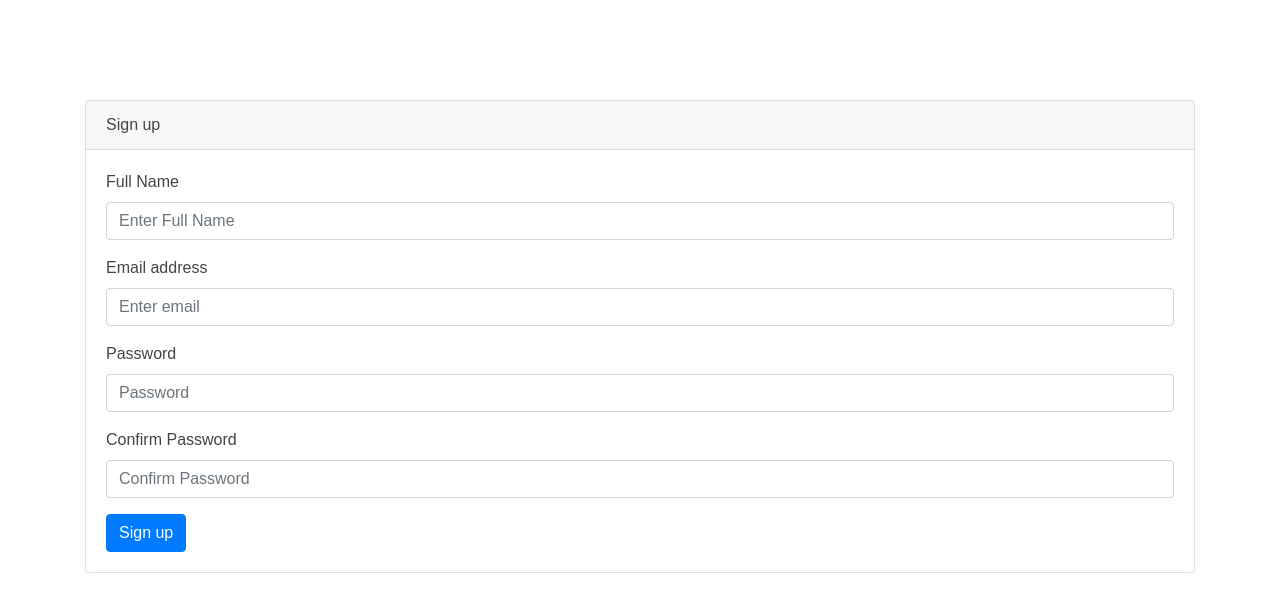
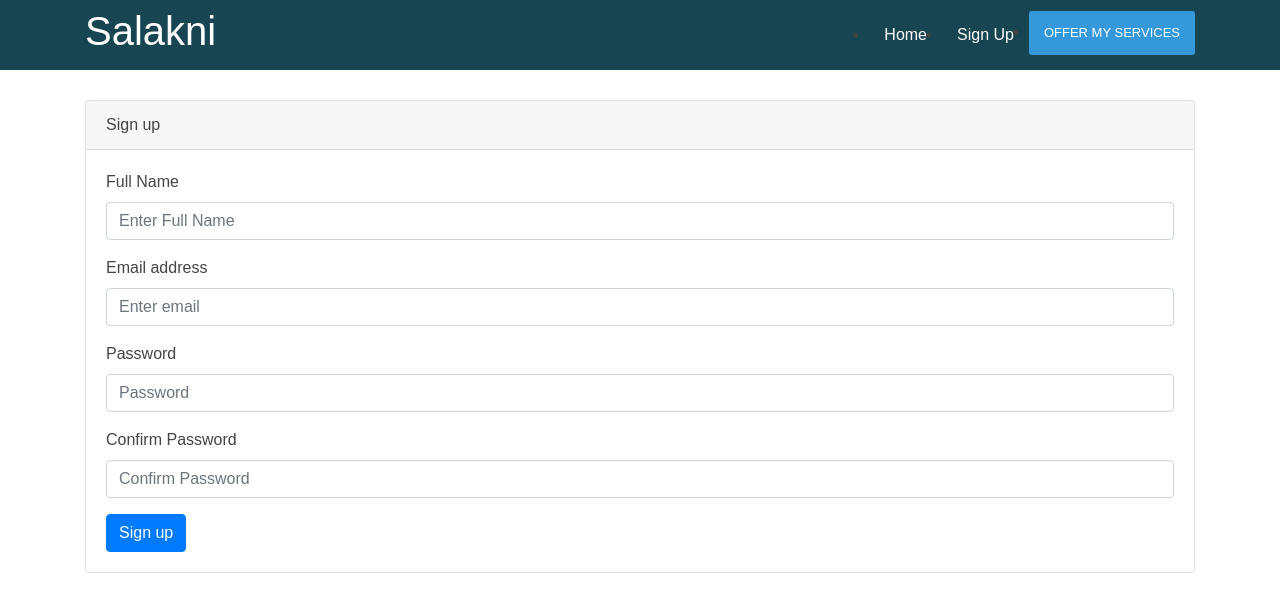
Before and after one commit to HichBen/Salakni, a plain HTML site: page html/signup.html in a window 1280 px wide. Drawn offline with Linux system fonts and the light colour scheme.

Commit message:
-- Add Header Menu to Sign up Page and Login Page.

```diff
--- a/css/style.css
+++ b/css/style.css
@@ -183,3 +183,7 @@ section {
 .login {
   margin-top: 100px;
 }
+
+.background {
+  background-color: #184552;
+}
--- a/html/signup.html
+++ b/html/signup.html
@@ -8,6 +8,23 @@
 </head>
 <body>
 
+
+<body>
+<header id="header" class="fixed-top d-flex align-items-center">
+    <div class="container d-flex align-items-center">
+        <div class="logo mr-auto">
+            <h1><a href="index.html">Salakni</a></h1>
+        </div>
+
+        <nav class="nav-menu d-none d-lg-block">
+            <ul>
+                <li class="active"><a href="#header">Home</a></li>
+                <li><a href="signup.html">Sign Up</a></li>
+                <li><a href="#" class="btn-offer-services">Offer my services</a></li>
+            </ul>
+        </nav>
+    </div>
+</header>
 
 <div class="container container-small align-items-center login">
     <div class="card">
```
Also changed, not shown: html/login.html (+16 -0 lines), index.html (+2 -2 lines).
